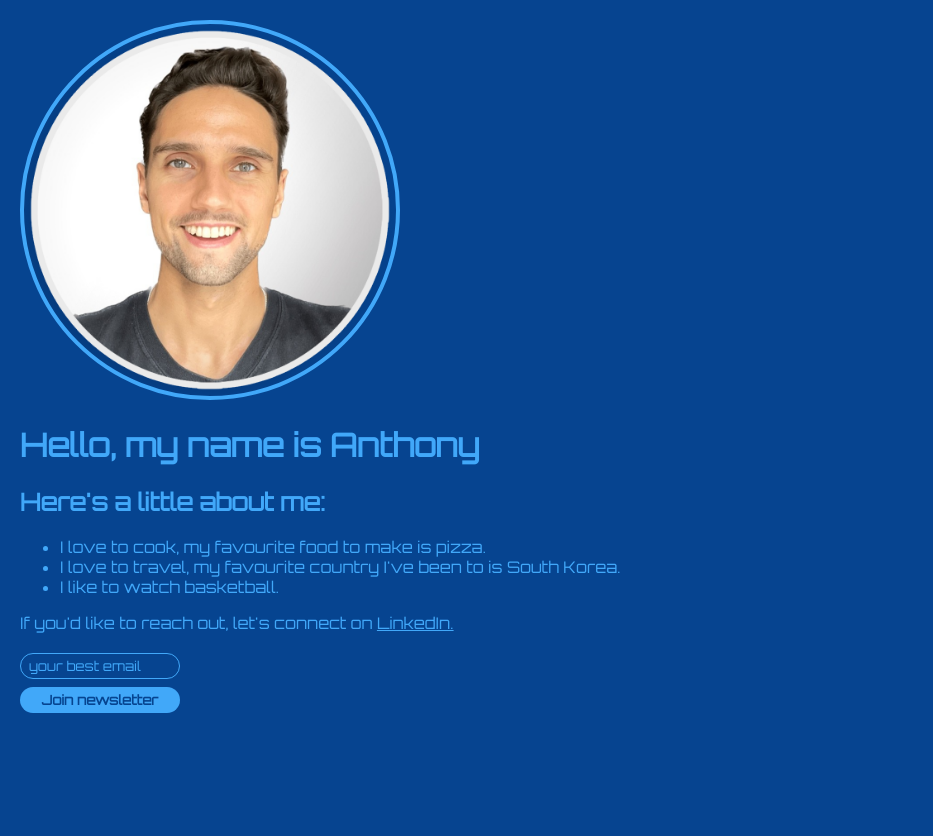
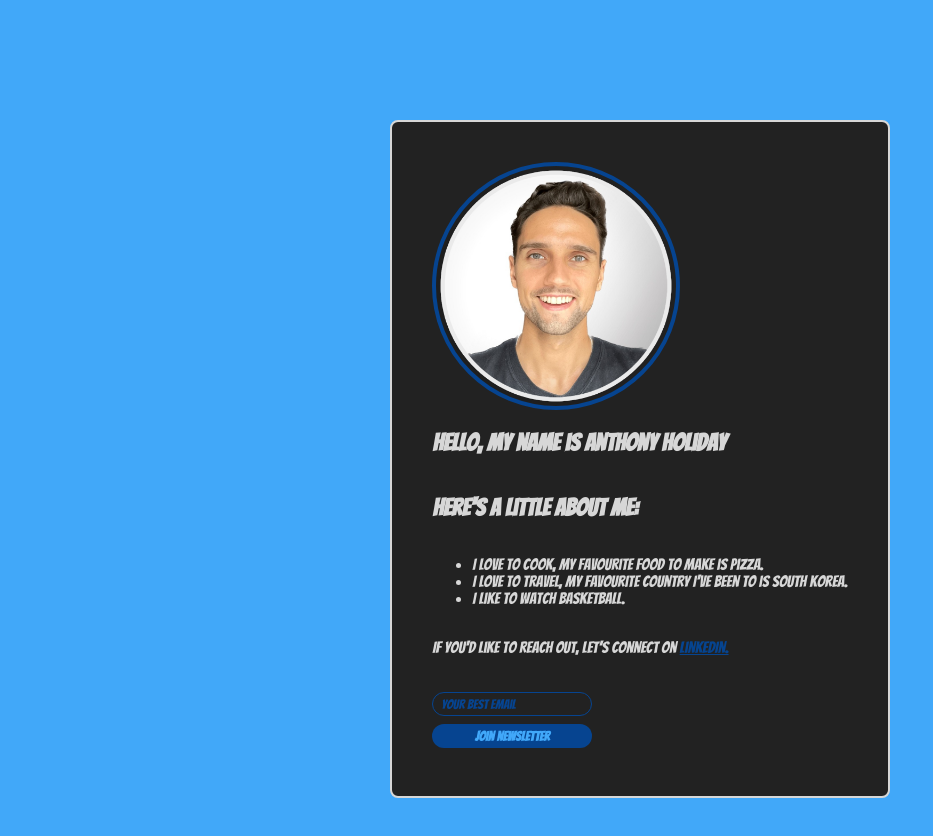
Before and after one commit to anthonyholiday/1-personal-site, a website built with Vite: page index.html in a window 1280 px wide. Shown: the whole page, without its empty margins (0-933 px from the left). Before the commit the page ends 800 px from the top, so only its background shows below. Built offline with nearby package versions, Linux system fonts and the light colour scheme; a web font is replaced by a local one.

Commit message:
Changed layout to be centered, background colours, styled the information as a card rather than just on the page.

```diff
--- a/index.html
+++ b/index.html
@@ -6,12 +6,11 @@
         <script src="index.js"></script>
     </head>
     <body>
-        <!--
-        Challenge 1:
-        Write the HTML for your personal website.
-        -->
+        <section class="section_profile">
+            <div class="padding-global">
+                <div class="profile-container padding-global">
                     <img src="/anthony-holiday-circle-shadow.png">
-        <h1>Hello, my name is Anthony</h1>
+                    <h1>Hello, my name is Anthony Holiday</h1>
                     <h2>Here's a little about me:</h2>
                     <ul>
                         <li>I love to cook, my favourite food to make is pizza.</li>
@@ -21,4 +20,7 @@
                     <p>If you'd like to reach out, let's connect on <a href="https://www.linkedin.com/in/anthony-holiday/" target="_blank">LinkedIn.</a></p>
                     <input type="text" placeholder="your best email">
                     <button>Join newsletter</button>
+                </div>
+            </div>
+        </section>
 </html>
--- a/index.js
+++ b/index.js
@@ -1,14 +1,14 @@
-// Challenge 2:
+
 // Replace the arguments below according to your preference.
 
 // space, scary, military, romantic, cowboy, fantasy, superhero
-favouriteMovieGenre("space")
+favouriteMovieGenre("superhero")
 
 // watermelon, tomato, banana, orange, avocado, blueberry
 favouriteFruit("blueberry")
 
 // light, dark
-favouriteMode("dark")
+favouriteMode("light")
 
 // sharp, soft, round
 favouriteEdgeStyle("round")
--- a/styles.css
+++ b/styles.css
@@ -25,14 +25,14 @@
 
 body, html {
     margin: 0;
-    padding: 10px;
+    padding: 2.5rem;
     background: var(--background);
     color: var(--text);
     font-family: var(--font);
 }
 
 img {
-    width: 30%;
+    width: 15rem;
     border-radius: calc(var(--image) * 2);
     border: 4px solid var(--text);
 }
@@ -74,3 +74,24 @@ button {
     font-family: var(--font);
     width: 160px;
 }
+
+.section_profile {
+    display: flex;
+    flex-direction: column;
+    align-items: center;
+}
+
+
+.profile-container {
+    display: flex;
+    flex-direction: column;
+    background-color: #222222;
+    border-radius: 0.5rem;
+    border: .125rem solid #d7d7d7;
+    max-width: auto;
+    color: #d7d7d7;
+}
+
+.padding-global {
+    padding: 2.5rem;
+}
```
Lines whose indentation alone changed are shown as unchanged.
